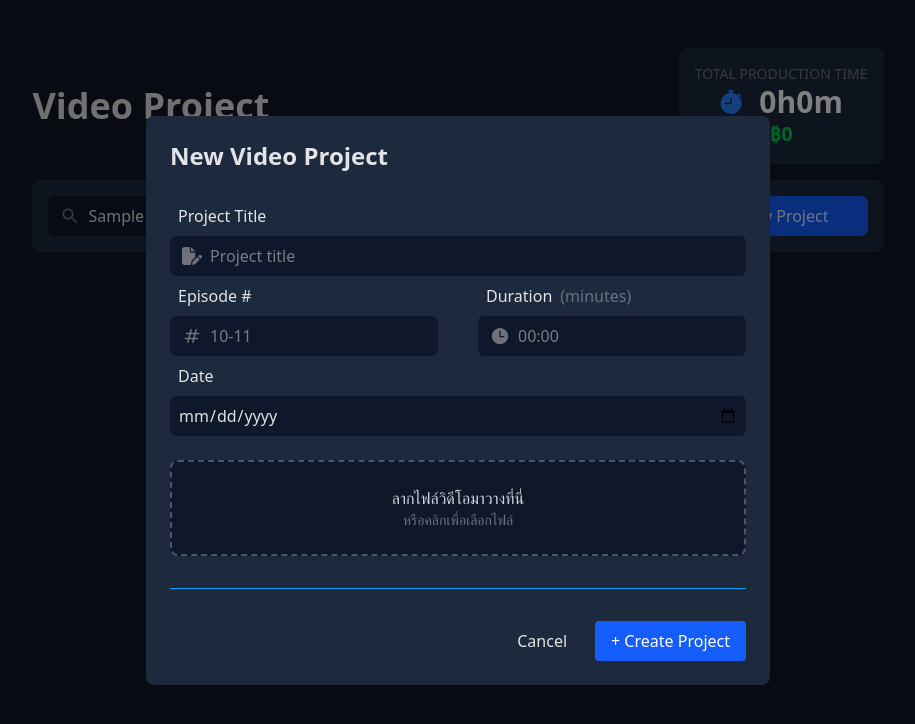
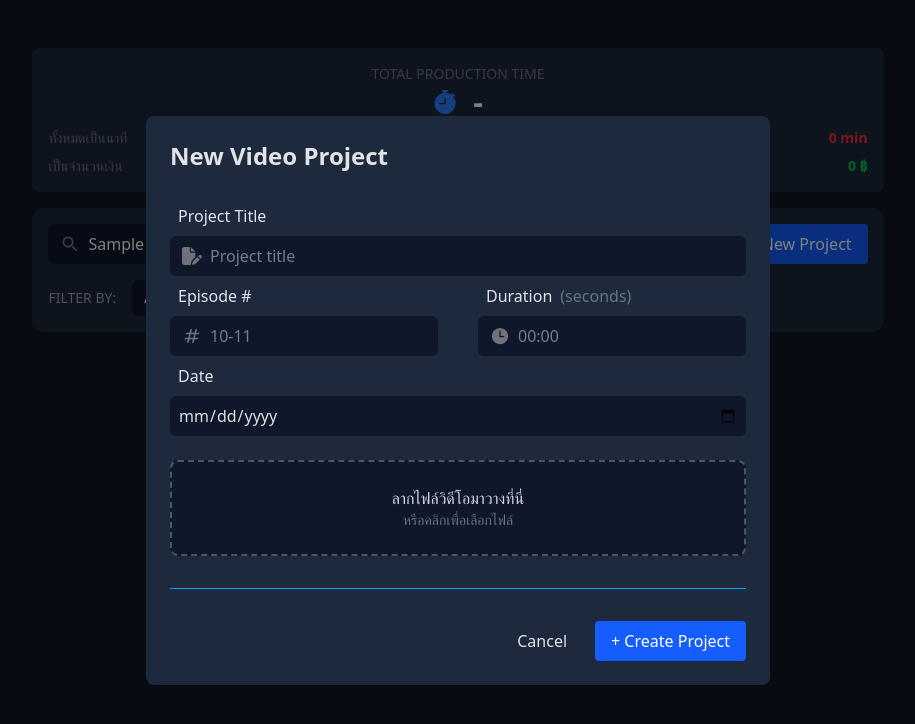
Before and after one commit to Veeviiz/Cut-Time, a React (Vite) app: page / in a window 1280 px wide. Both pictures are taken after typing "Sample" into the empty fields and a click on the button "+ New Project". Shown: the top 724 px of the page, without its empty margins (182-1097 px from the left). Built offline with nearby package versions, Linux system fonts and the light colour scheme.

Commit message:
feat: enhance project management features with editing, filtering, and improved UI

```diff
--- a/src/components/add_new_modal.jsx
+++ b/src/components/add_new_modal.jsx
@@ -5,8 +5,8 @@ import { FaFilePen } from "react-icons/fa6";
 import { IoTime } from "react-icons/io5";
 import { MdOutlineNumbers } from "react-icons/md";
 
-const AddNewModal = ({ setOpen, onSuccess }) => {
-  const { addProject } = useProjects();
+const AddNewModal = ({ setOpen, onSuccess, project }) => {
+  const { addProject, updateProject } = useProjects();
   const [formData, setFormData] = useState({
     title: "",
     episode: "",
@@ -20,21 +20,31 @@ const AddNewModal = ({ setOpen, onSuccess }) => {
       !formData.episode ||
       !formData.duration ||
       !formData.date
-    )
+    ) {
       return alert("กรุณากรอกข้อมูลให้ครบ");
-
-    const newProject = {
-      id: Date.now().toString(),
-      ...formData,
-      updated: formData.date || new Date().toLocaleString(),
-    };
+    }
 
     try {
-      addProject(newProject);
+      if (project) {
+        //  EDIT
+        updateProject(project.id, {
+          ...project,
+          ...formData,
+          updated: new Date().toISOString(),
+        });
+      } else {
+        //  ADD
+        const newProject = {
+          id: Date.now().toString(),
+          ...formData,
+          updated: new Date().toISOString(),
+        };
+        addProject(newProject);
+      }
+
       if (typeof onSuccess === "function") onSuccess();
       window.dispatchEvent(new Event("projectsUpdated"));
       setOpen(false);
-      setFormData({ title: "", episode: "", duration: "", date: "" });
     } catch (error) {
       console.error("Error saving project:", error);
     }
@@ -45,6 +55,7 @@ const AddNewModal = ({ setOpen, onSuccess }) => {
   const getVideoDuration = (file) => {
     return new Promise((resolve) => {
       const video = document.createElement("video");
+
       video.preload = "metadata";
       video.src = URL.createObjectURL(file);
 
@@ -94,7 +105,7 @@ const AddNewModal = ({ setOpen, onSuccess }) => {
       ...prev,
       title,
       episode,
-      duration: (duration / 60).toFixed(2),
+      duration: Math.floor(duration),
       date: new Date().toISOString().split("T")[0],
     }));
   };
@@ -105,11 +116,26 @@ const AddNewModal = ({ setOpen, onSuccess }) => {
       document.body.style.overflow = prev;
     };
   }, []);
+
+  useEffect(() => {
+    if (project) {
+      // eslint-disable-next-line react-hooks/set-state-in-effect
+      setFormData({
+        title: project.title || "",
+        episode: project.episode || "",
+        duration: project.duration || "",
+        date: project.date || "",
+      });
+    }
+  }, [project]);
+
   return (
     <>
       <div className="fixed inset-0 z-50 flex items-center justify-center bg-black/50 p-4">
         <div className="flex flex-col justify-between bg-slate-800 rounded-lg p-6 w-full max-w-lg md:max-w-[50%]">
-          <h1 className="flex text-2xl font-bold pb-8">New Video Project</h1>
+          <h1 className="flex text-2xl font-bold pb-8">
+            {project ? "Edit Video Project" : "New Video Project"}
+          </h1>
           {/* Input */}
           <div className="flex flex-col items-start mb-8">
             <form autoComplete="on" className="w-full text-start">
@@ -152,7 +178,7 @@ const AddNewModal = ({ setOpen, onSuccess }) => {
                 <div className="flex flex-col w-[50%] items-start">
                   <div className="flex">
                     <label className="px-2">Duration</label>
-                    <span className="text-gray-500">(minutes)</span>
+                    <span className="text-gray-500">(seconds)</span>
                   </div>
                   <div className="relative w-full inline-flex items-center">
                     <IoTime className="absolute left-3 top-1/2 -translate-y-1/2 text-zinc-500 text-xl" />
@@ -206,9 +232,9 @@ const AddNewModal = ({ setOpen, onSuccess }) => {
             </button>
             <button
               onClick={handleSubmit}
-              className="px-4 py-2 rounded bg-blue-600 text-white cursor-pointer hover:bg-sky-500"
+              className="px-4 py-2 rounded bg-blue-600 text-white cursor-pointer hover:bg-sky-500 "
             >
-              + Create Project
+              {project ? "Save Changes" : "+ Create Project"}
             </button>
           </div>
         </div>
--- a/src/components/toolbar.jsx
+++ b/src/components/toolbar.jsx
@@ -1,39 +1,83 @@
 import React, { useState } from "react";
 import { useProjects } from "../context/ProjectContext";
 import AddNewModal from "./add_new_modal";
+import { IoMdSearch } from "react-icons/io";
 
-import { IoMdSearch } from "react-icons/io";
 const ToolBar = () => {
   const [open, setOpen] = useState(false);
-  const { search, setSearch } = useProjects();
+  const {
+    search,
+    setSearch,
+    uniqueTitles,
+    setSelectedProjectTitle,
+    selectedProjectTitle,
+  } = useProjects();
+
   return (
     <>
-      {/* Toolbar : Search and Add new */}
       <div className="w-full flex justify-center pt-4">
-        <div className="flex flex-col md:flex-row gap-4 md:gap-8 p-4 md:py-4 rounded-lg bg-slate-800 w-full max-w-[95%] md:max-w-[70%] items-center">
+        {/* MAIN CONTAINER */}
+        <div className="w-full max-w-[95%] md:max-w-[70%] bg-slate-800 rounded-xl p-4 flex flex-col gap-4">
+          {/* TOP ROW : Search + Button */}
+          <div className="flex flex-col md:flex-row gap-4 md:items-center md:justify-between">
             {/* Search */}
-          <div className="relative w-full inline-flex items-center">
+            <div className="relative w-full md:flex-1">
               <IoMdSearch className="absolute left-3 top-1/2 -translate-y-1/2 text-zinc-500 text-xl" />
               <input
-              className="flex-1 w-[30%] md:w-auto p-2 rounded-md bg-slate-900 focus:border-sky-500 focus:outline focus:outline-sky-500 pl-10 pr-4"
+                className="w-full bg-slate-900 text-white placeholder:text-zinc-500 pl-10 pr-4 py-2 rounded-md focus:outline focus:outline-sky-500"
                 type="text"
                 value={search}
                 onChange={(e) => setSearch(e.target.value)}
-              placeholder=" Search projects by title..."
+                placeholder="Search projects by title or episode..."
               />
             </div>
 
-          {/* Add new Btn */}
+            {/* Add new */}
             <button
-            className="p-2 bg-blue-600 rounded-lg cursor-pointer hover:bg-blue-500 md:ml-4 w-[30%]"
+              className="px-4 py-2 rounded bg-blue-600 text-white hover:bg-sky-500 w-full md:w-auto"
               onClick={() => setOpen(true)}
             >
               + New Project
             </button>
+          </div>
+
+          {/* BOTTOM ROW : FILTER */}
+          <div className="flex flex-col md:flex-row items-start md:items-center gap-4 text-sm">
+            <span className="text-zinc-400 flex items-center gap-2">
+              FILTER BY:
+            </span>
+
+            <div className="relative">
+              <select
+                className="appearance-none bg-slate-900 text-white px-3 py-2 pr-10 rounded-md focus:outline focus:outline-sky-500 w-full md:w-auto"
+                value={selectedProjectTitle}
+                onChange={(e) => setSelectedProjectTitle(e.target.value)}
+              >
+                <option value="">All Projects</option>
+                {uniqueTitles.map((title) => (
+                  <option key={title} value={title}>
+                    {title}
+                  </option>
+                ))}
+              </select>
+
+              <span className="pointer-events-none absolute right-3 top-1/2 -translate-y-1/2 text-zinc-400">
+                ▼
+              </span>
+            </div>
+
+            {/* Clear */}
+            <button
+              className="text-blue-400 hover:underline ml-0 md:ml-2"
+              onClick={() => setSelectedProjectTitle("")}
+            >
+              Clear all
+            </button>
+          </div>
+        </div>
+      </div>
 
       {open && <AddNewModal setOpen={setOpen} />}
-        </div>
-      </div>
     </>
   );
 };
--- a/src/components/total_time.jsx
+++ b/src/components/total_time.jsx
@@ -7,27 +7,44 @@ const TotalTime = () => {
     return sum + Number(p.duration || 0);
   }, 0);
 
-  const hours = Math.floor(totalDuration / 60);
-  const minutes = Math.round(totalDuration % 60);
-  const totalPrice = Math.round(totalDuration * 20);
+  const hours = Math.floor(totalDuration / 3600);
+  const minutes = Math.floor((totalDuration % 3600) / 60);
+  const totalMinutes = Math.floor(totalDuration / 60);
+  console.log(totalMinutes);
+  const totalPrice = totalMinutes * 20;
+
   return (
     <>
       <div className="w-full flex justify-center mt-4 md:items-center">
         <div className="w-full max-w-[95%] md:max-w-[70%] flex flex-col md:flex-row items-start md:items-center justify-between gap-4">
-          <h1 className="font-bold text-3xl md:text-4xl">Video Project</h1>
-
-          <div className="flex flex-col p-3 md:p-4 rounded-lg bg-slate-800 min-w-[140px]">
+          <div className="flex flex-col p-3 md:p-4 rounded-lg bg-slate-800 min-w-full w-full md:w-auto">
             <p className="text-sm text-zinc-500">TOTAL PRODUCTION TIME</p>
             <div className="flex justify-center items-center gap-4">
               <BsFillStopwatchFill size={24} className="text-blue-500" />
-              <h1 className="text-2xl md:text-3xl text-white font-bold">
-                {hours}h{minutes}m
-              </h1>
+              {totalDuration === 0 ? (
+                <h1 className="text-2xl md:text-3xl text-white font-bold">-</h1>
+              ) : (
+                <h1 className="text-2xl md:text-3xl text-white font-bold">
+                  {hours}h{minutes}m
+                </h1>
+              )}
             </div>
-
-            <span className="text-xl text-green-500  md:text-md font-bold ">
-              ₿{totalPrice.toLocaleString()}
-            </span>
+            <div className="flex justify-between items-center pt-2">
+              <span className="text-sm   md:text-sm font-bold text-zinc-500">
+                ทั้งหมดเป็นนาที
+              </span>
+              <span className="text-sm text-red-500  md:text-md font-bold ">
+                {totalMinutes} min
+              </span>
+            </div>
+            <div className="flex justify-between items-center pt-2">
+              <span className="text-sm   md:text-sm font-bold text-zinc-500">
+                เป็นจำนวนเงิน
+              </span>
+              <span className="text-sm text-green-500  md:text-md font-bold ">
+                {totalPrice.toLocaleString()} ₿
+              </span>
+            </div>
           </div>
         </div>
       </div>
--- a/src/context/ProjectContext.jsx
+++ b/src/context/ProjectContext.jsx
@@ -9,20 +9,33 @@ export const ProjectProvider = ({ children }) => {
   const [projects, setProjects] = useState([]);
   const [search, setSearch] = useState("");
   const [currentPage, setCurrentPage] = useState(1);
+  const [selectedProjectTitle, setSelectedProjectTitle] = useState("");
   const itemsPerPage = 5;
 
-  const filteredProjects = projects.filter((p) =>
-    p.title.toLowerCase().includes(search.toLowerCase())
-  );
+  const filteredProjects = projects.filter((p) => {
+    const keyword = search.toLowerCase();
+    const thaiDate = new Date(p.date).toLocaleDateString("th-TH");
+
+    const matchSearch =
+      p.title.toLowerCase().includes(keyword) ||
+      p.episode.toLowerCase().includes(keyword) ||
+      p.date.includes(keyword) ||
+      thaiDate.includes(keyword);
+
+    const matchSelect =
+      !selectedProjectTitle || p.title === selectedProjectTitle;
+
+    return matchSearch && matchSelect;
+  });
   const sortedProjects = [...filteredProjects].sort(
-    (a, b) => new Date(a.date) - new Date(b.date)
+    (a, b) => new Date(a.date) - new Date(b.date),
   );
   const indexOfLastItem = currentPage * itemsPerPage;
   const indexOfFirstItem = indexOfLastItem - itemsPerPage;
 
   const currentProjects = sortedProjects.slice(
     indexOfFirstItem,
-    indexOfLastItem
+    indexOfLastItem,
   );
 
   const totalPages = Math.ceil(sortedProjects.length / itemsPerPage);
@@ -50,17 +63,30 @@ export const ProjectProvider = ({ children }) => {
     setProjects((prev) => [...prev, project]);
   };
 
+  const updateProject = (id, updatedProject) => {
+    if (!id) {
+      console.error("updateProject error: id is undefined", updatedProject);
+      return;
+    }
+    localStorage.setItem(`video:${id}`, JSON.stringify(updatedProject));
+
+    setProjects((prev) => prev.map((p) => (p.id === id ? updatedProject : p)));
+  };
+
   const deleteProject = (projectId) => {
     localStorage.removeItem(`video:${projectId}`);
     setProjects((prev) => prev.filter((p) => p.id !== projectId));
   };
 
+  const uniqueTitles = [...new Set(projects.map((p) => p.title))];
   return (
     <ProjectContext.Provider
       value={{
+        uniqueTitles,
         projects,
         currentProjects,
         addProject,
+        updateProject,
         deleteProject,
         search,
         setSearch,
@@ -70,6 +96,8 @@ export const ProjectProvider = ({ children }) => {
         indexOfLastItem,
         indexOfFirstItem,
         filteredProjects,
+        selectedProjectTitle,
+        setSelectedProjectTitle,
       }}
     >
       {children}
```
Also changed, not shown: src/components/project_table.jsx (+76 -17 lines), 1 other file (tests, documents, lock files or other folders). Lines whose indentation alone changed are shown as unchanged.
